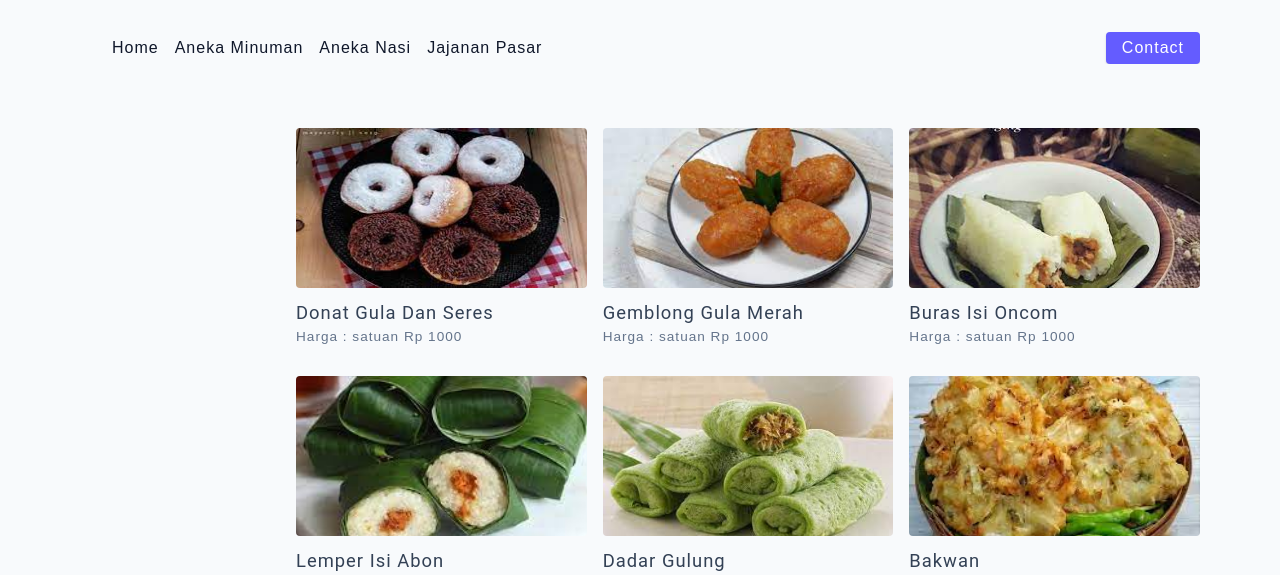
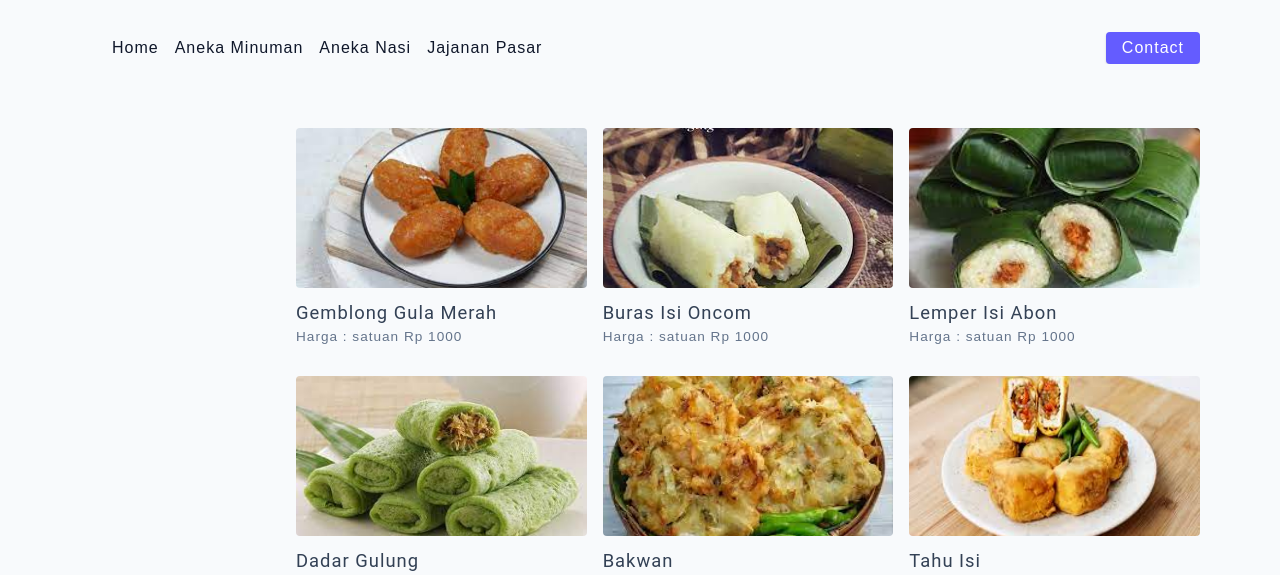
Before and after one commit to kikysr27/sulasmifood, a plain HTML site: page recipes.html in a window 1280 px wide. Shown: the top 575 px of the page. Drawn offline with Linux system fonts and the light colour scheme.

Commit message:
Update recipes.html

```diff
--- a/recipes.html
+++ b/recipes.html
@@ -52,7 +52,7 @@
         <!-- recipes list -->
         <div class="recipes-list">
           <!-- single recipe -->
-           <a class="recipe">
+<!--            <a class="recipe">
             <img
               src="./assets/recipes/donatguladanseres.jpeg"
               class="img recipe-img"
@@ -60,7 +60,7 @@
             />
             <h5>Donat Gula Dan Seres</h5>
             <p>Harga : satuan Rp 1000</p>
-          </a>
+          </a> -->
           <a class="recipe">
             <img
               src="./assets/recipes/gemblong.jpeg"
```
